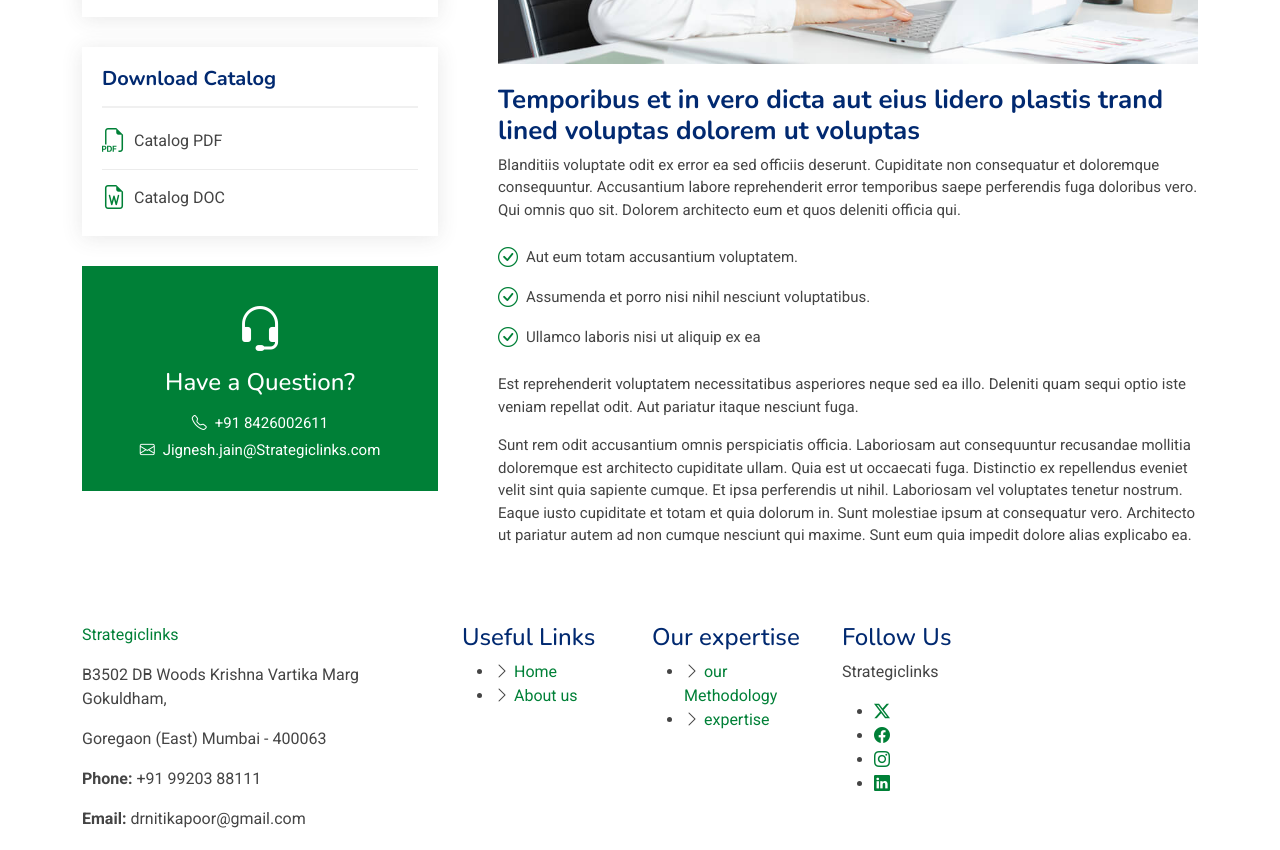
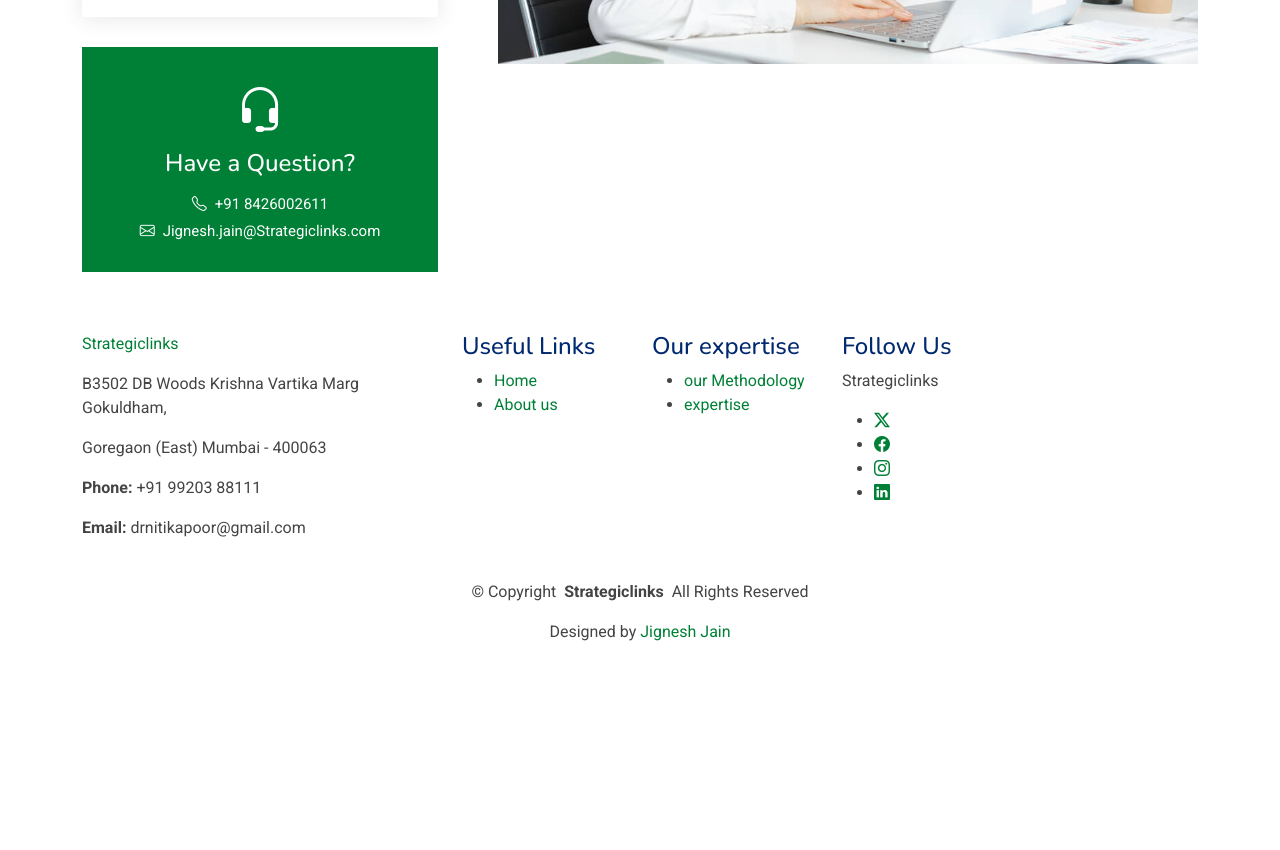
Before and after one commit to StrategicLInks-in/WebSite, a plain HTML site: page Expertise.html in a window 1280 px wide. Shown: the part 718-1568 px from the top of the page. After the commit the page ends 1362 px from the top, so only its background shows below. Drawn offline with nearby package versions, Linux system fonts and the light colour scheme.

Commit message:
So many little Changes

```diff
--- a/Expertise.html
+++ b/Expertise.html
@@ -104,13 +104,7 @@
               </div>
             </div><!-- End Services List -->
 
-            <div class="service-box">
-              <h4>Download Catalog</h4>
-              <div class="download-catalog">
-                <a href="#"><i class="bi bi-filetype-pdf"></i><span>Catalog PDF</span></a>
-                <a href="#"><i class="bi bi-file-earmark-word"></i><span>Catalog DOC</span></a>
-              </div>
-            </div><!-- End Services List -->
+
 
             <div class="help-box d-flex flex-column justify-content-center align-items-center">
               <i class="bi bi-headset help-icon"></i>
@@ -125,29 +119,7 @@
 
           <div class="col-lg-8 ps-lg-5" data-aos="fade-up" data-aos-delay="200">
             <img src="assets/img/services.jpg" alt="" class="img-fluid services-img">
-            <h3>Temporibus et in vero dicta aut eius lidero plastis trand lined voluptas dolorem ut voluptas</h3>
-            <p>
-              Blanditiis voluptate odit ex error ea sed officiis deserunt. Cupiditate non consequatur et doloremque
-              consequuntur. Accusantium labore reprehenderit error temporibus saepe perferendis fuga doloribus vero. Qui
-              omnis quo sit. Dolorem architecto eum et quos deleniti officia qui.
-            </p>
-            <ul>
-              <li><i class="bi bi-check-circle"></i> <span>Aut eum totam accusantium voluptatem.</span></li>
-              <li><i class="bi bi-check-circle"></i> <span>Assumenda et porro nisi nihil nesciunt voluptatibus.</span>
-              </li>
-              <li><i class="bi bi-check-circle"></i> <span>Ullamco laboris nisi ut aliquip ex ea</span></li>
-            </ul>
-            <p>
-              Est reprehenderit voluptatem necessitatibus asperiores neque sed ea illo. Deleniti quam sequi optio iste
-              veniam repellat odit. Aut pariatur itaque nesciunt fuga.
-            </p>
-            <p>
-              Sunt rem odit accusantium omnis perspiciatis officia. Laboriosam aut consequuntur recusandae mollitia
-              doloremque est architecto cupiditate ullam. Quia est ut occaecati fuga. Distinctio ex repellendus eveniet
-              velit sint quia sapiente cumque. Et ipsa perferendis ut nihil. Laboriosam vel voluptates tenetur nostrum.
-              Eaque iusto cupiditate et totam et quia dolorum in. Sunt molestiae ipsum at consequatur vero. Architecto
-              ut pariatur autem ad non cumque nesciunt qui maxime. Sunt eum quia impedit dolore alias explicabo ea.
-            </p>
+
           </div>
 
         </div>
@@ -175,16 +147,16 @@
       <div class="col-lg-2 col-md-3 footer-links">
         <h4>Useful Links</h4>
         <ul>
-          <li><i class="bi bi-chevron-right"></i> <a href="#">Home</a></li>
-          <li><i class="bi bi-chevron-right"></i> <a href="#">About us</a></li>
+          <li> <a href="#">Home</a></li>
+          <li><a href="#">About us</a></li>
 
       </div>
 
       <div class="col-lg-2 col-md-3 footer-links">
         <h4>Our expertise</h4>
         <ul>
-          <li><i class="bi bi-chevron-right"></i> <a href="Methodology.html">our Methodology</a></li>
-          <li><i class="bi bi-chevron-right"></i> <a href="Expertise.html">expertise</a></li>
+          <li> <a href="Methodology.html">our Methodology</a></li>
+          <li> <a href="Expertise.html">expertise</a></li>
 
         </ul>
       </div>
```
Also changed, not shown: Methodology.html (renamed from Methedology.html, +11 -11 lines), TestSeries.html (+4 -4 lines), index.html (+13 -12 lines).
